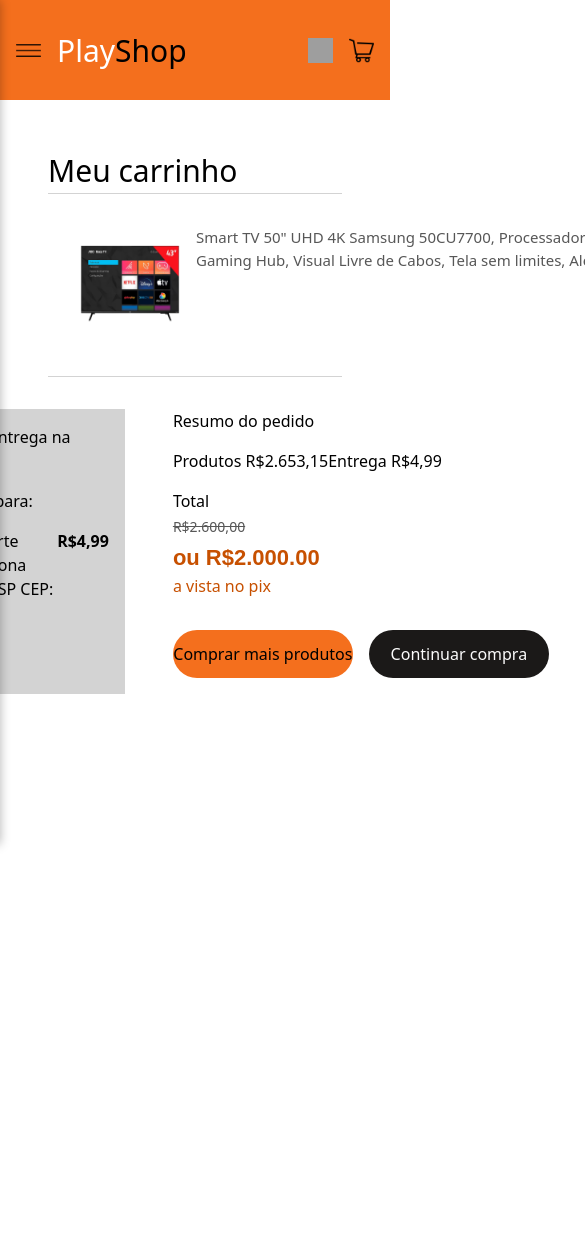
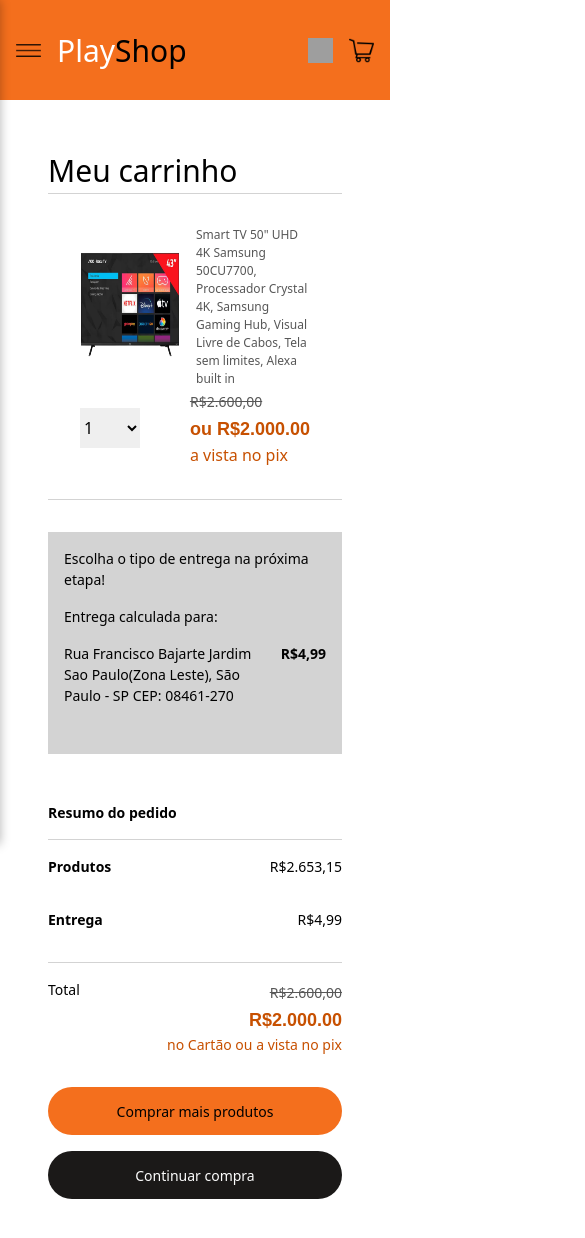
Before and after one commit to AronNascimento2/playshop, a React (Vite) app: page /cartItems in a window 390 px wide. Shown: the top 1238 px of the page, 585 px wide, since content can reach past the window. Before the commit the page ends 844 px from the top, so only its background shows below. Built offline with nearby package versions, Linux system fonts and the light colour scheme; grey boxes are pictures that could not be loaded.

Commit message:
fix: responsivity of CartItems

```diff
--- a/src/presentation/pages/CartItems/index.tsx
+++ b/src/presentation/pages/CartItems/index.tsx
@@ -59,20 +59,34 @@
           </div>
         </div>
         <div className="container-payment">
-          <div>
-            <p>Resumo do pedido</p>
-          </div>
-          <div>
-            <span>Produtos R$2.653,15</span>
-            <span>Entrega R$4,99</span>
+          <div className="resume-container">
+            <p>
+              <b>Resumo do pedido</b>
+            </p>
           </div>
 
-          <div>
-            <span>Total</span>
-            <div>
+          <div className="items">
+            <p>
+              <b>Produtos</b>
+            </p>
+            <div className="items-text">
+              <p>R$2.653,15</p>
+            </div>
+          </div>
+          <div className="items">
+            <p>
+              <b>Entrega</b>
+            </p>
+            <div className="items-text">R$4,99</div>
+          </div>
+
+          <div className="total">
+            <p>Total</p>
+
+            <div className="total-text">
               <p className="price-before">R$2.600,00</p>
-              <span className="pix">ou R$2.000.00 </span>
-              <p className="pix-text">a vista no pix</p>
+              <p className="pix">R$2.000.00 </p>
+              <p className="pix-text">no Cartão ou a vista no pix</p>
             </div>
           </div>
           <div className="buttons">
--- a/src/presentation/pages/CartItems/styles.ts
+++ b/src/presentation/pages/CartItems/styles.ts
@@ -9,9 +9,12 @@
     display: flex;
     gap: 1rem;
     p {
-      font-size: 15px;
+      font-size: 22px;
       width: 650px;
       color: #575757;
+      @media (max-width: 768px) {
+        font-size: 12px;
+      }
     }
   }
   .item {
@@ -19,6 +22,9 @@
     justify-content: space-between;
     padding: 2rem;
     border-bottom: 1px solid lightgray;
+    @media (max-width: 768px) {
+      flex-direction: column;
+    }
   }
   .title {
     border-bottom: 1px solid lightgray;
@@ -35,16 +41,42 @@
     font-weight: 600;
     font-size: 22px;
     font-family: "Sarabun", arial, sans-serif;
+    @media (max-width: 768px) {
+      font-size: 18px;
+    }
   }
   .pix-text {
     font-weight: 400;
 
     color: #c75000;
   }
+  .resume-container {
+    border-bottom: 1px solid lightgray;
+    margin-bottom: 1rem;
+  }
+  .items {
+    display: flex;
+    justify-content: space-between;
+  }
+  .items-text {
+    text-align: right;
+  }
+  .total {
+    display: flex;
+    justify-content: space-between;
+    border-top: 1px solid lightgray;
+    padding-top: 1rem;
+  }
+  .total-text {
+    text-align: right;
+  }
   .info-buy {
     display: flex;
     align-items: center;
     gap: 1rem;
+    @media (max-width: 768px) {
+      justify-content: space-between;
+    }
     select {
       width: 60px;
       height: 40px;
@@ -55,12 +87,19 @@
     gap: 3rem;
     justify-content: center;
     margin-top: 2rem;
+    @media (max-width: 768px) {
+      flex-direction: column;
+    }
   }
 
   .container-shipment {
     background-color: lightgray;
     padding: 1rem;
     width: 600px;
+    @media (max-width: 768px) {
+      width: auto;
+      font-size: 14px;
+    }
     .container-location {
       display: flex;
       width: 100%;
@@ -78,6 +117,9 @@
     }
   }
   .container-payment {
+    @media (max-width: 768px) {
+      font-size: 14px;
+    }
     div {
       padding-bottom: 1rem;
     }
@@ -86,6 +128,9 @@
       height: 48px;
       border-radius: 30px;
       background-color: #f46f1d;
+      @media (max-width: 768px) {
+        width: 100%;
+      }
     }
     .button_peek {
       color: #fcfcfc;
@@ -97,5 +142,8 @@
     display: flex;
 
     gap: 1rem;
+    @media (max-width: 768px) {
+      flex-direction: column;
+    }
   }
 `;
```
